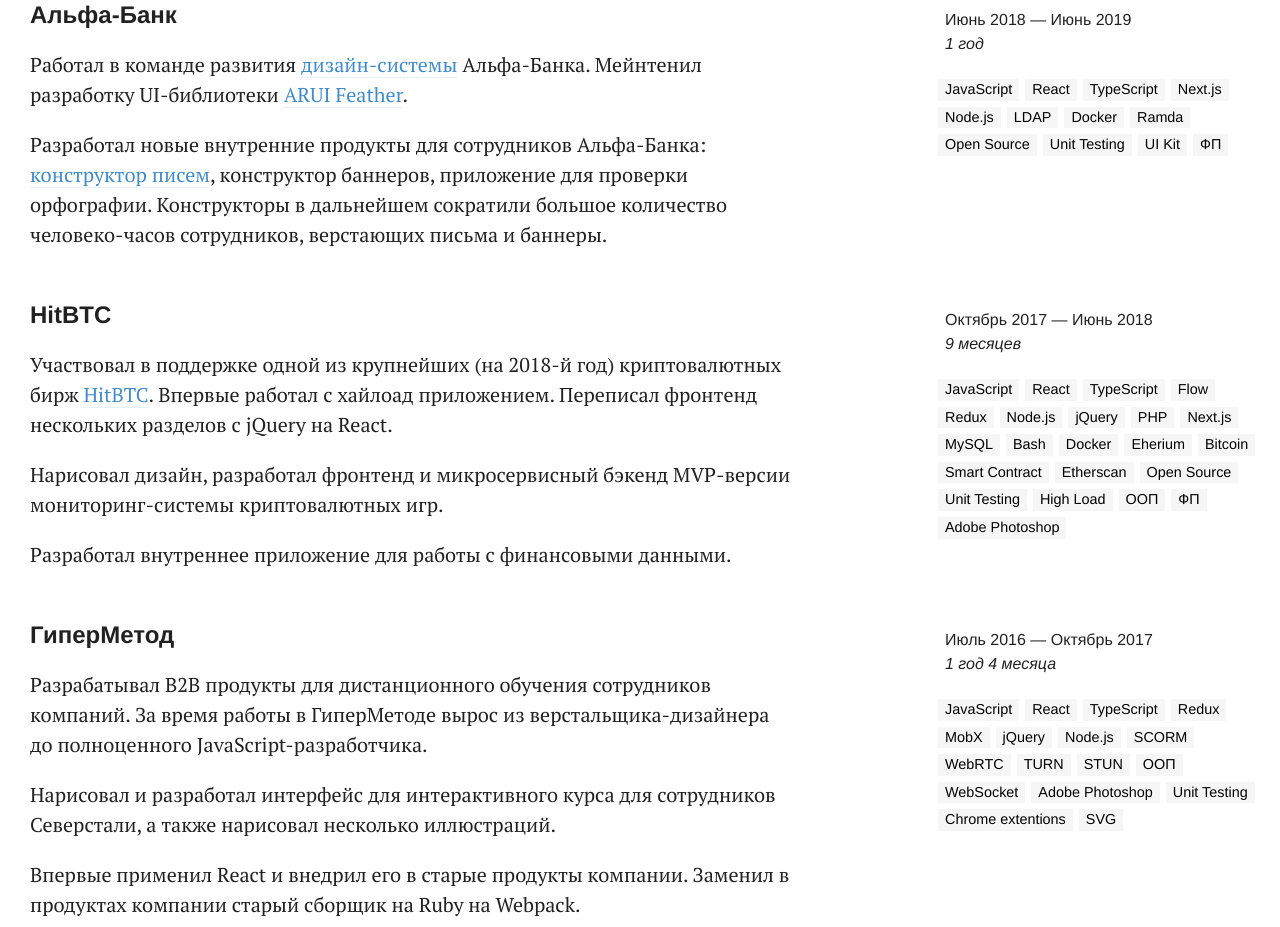
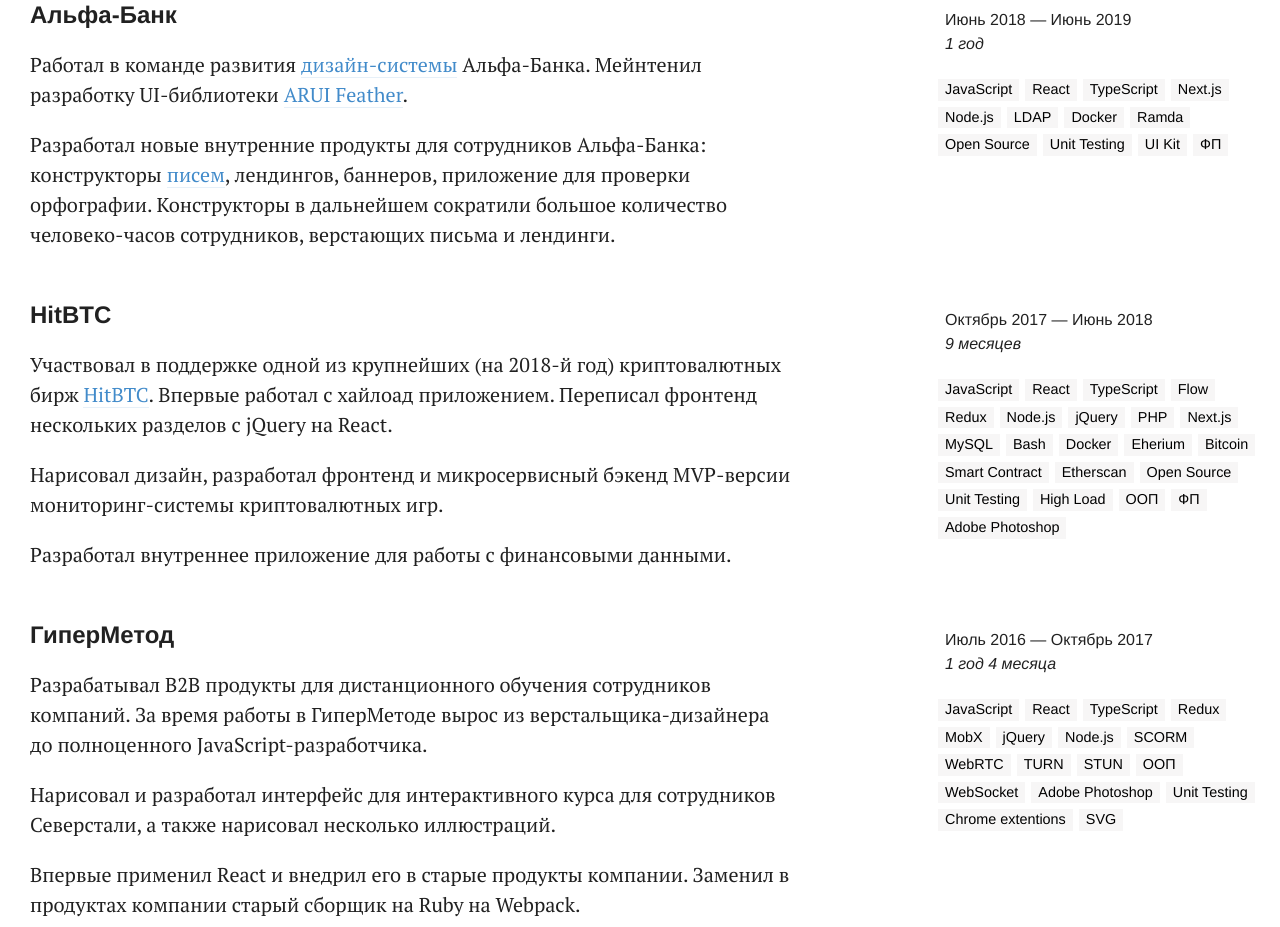
Before and after one commit to danakt/danakt.github.io, a Next.js app: page /cv in a window 1280 px wide. Shown: the part 1520-2447 px from the top of the page. Built offline with nearby package versions, Linux system fonts and the light colour scheme.

Commit message:
Update alfa-bank cv text

```diff
--- a/pages/cv.tsx
+++ b/pages/cv.tsx
@@ -187,12 +187,12 @@
       </p>
 
       <p>
-        Разработал новые внутренние продукты для сотрудников Альфа-Банка:{' '}
+        Разработал новые внутренние продукты для сотрудников Альфа-Банка: конструкторы{' '}
         <a href="https://design.alfabank.ru/news/mail-editor" target="_blank" rel="noopener noreferrer">
-          конструктор писем
+          писем
         </a>
-        , конструктор баннеров, приложение для проверки орфографии. Конструкторы в дальнейшем сократили большое
-        количество человеко-часов сотрудников, верстающих письма и баннеры.
+        , лендингов, баннеров, приложение для проверки орфографии. Конструкторы в дальнейшем сократили большое
+        количество человеко-часов сотрудников, верстающих письма и лендинги.
       </p>
 
       <WithAside
```
